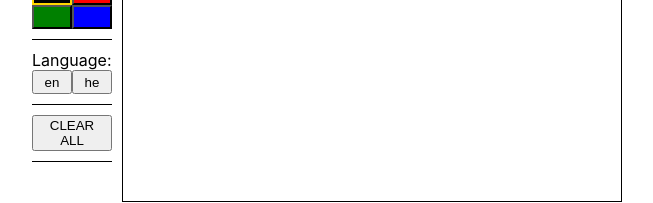
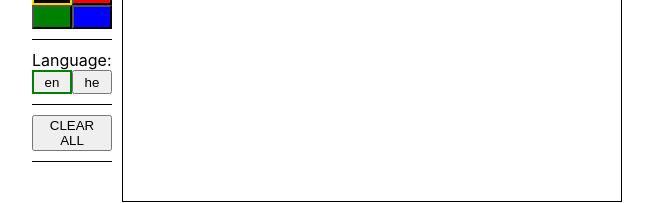
Before and after one commit to YehudaEdelstien/Schoolwork-JBH, a React (Create React App) app in the folder 04-react/text-editor/: page / in a window 1280 px wide. Shown: the part 148-351 px from the top of the page, without its empty margins (318-971 px from the left). Built offline with nearby package versions, Linux system fonts and the light colour scheme.

Commit message:
implemented changing language

```diff
--- a/04-react/text-editor/src/components/OptionsBar/LanguageOptions/LanguageOptions.jsx
+++ b/04-react/text-editor/src/components/OptionsBar/LanguageOptions/LanguageOptions.jsx
@@ -1,18 +1,23 @@
 function LanguageButton(props) {
+    const {language, localLanguage} = props;
+
+    const styleObj = {
+        border: localLanguage === language ? "2px solid green" : "revert",
+    };
+
     return (
         <>
-            <buttons></buttons>
+            <button onClick={() => props.changeSetting("language", localLanguage)} style={styleObj}>{localLanguage}</button>
         </>
     )
 }
 
 function LanguageOptions(props) {
-    const {changeSetting} = props
     return (
         <div className="optionsSection">
             <span>Language:</span>
-            <button>en</button>
-            <button>he</button>
+            <LanguageButton {...props} localLanguage={"en"}></LanguageButton>
+            <LanguageButton {...props} localLanguage={"he"}></LanguageButton>
         </div>
     )
 }
--- a/04-react/text-editor/src/components/OptionsBar/OptionsBar.jsx
+++ b/04-react/text-editor/src/components/OptionsBar/OptionsBar.jsx
@@ -9,7 +9,7 @@ function OptionsBar(props) {
     <div id="optionsBar">
         <SizeOptions changeSetting={changeSetting} textSize={textSize}/>
         <ColorOptions changeSetting={changeSetting} color={color}/>
-        <LanguageOptions changeSetting={changeSetting}/>
+        <LanguageOptions changeSetting={changeSetting} language={language}/>
         <MiscOptions />
     </div>
     )
```
